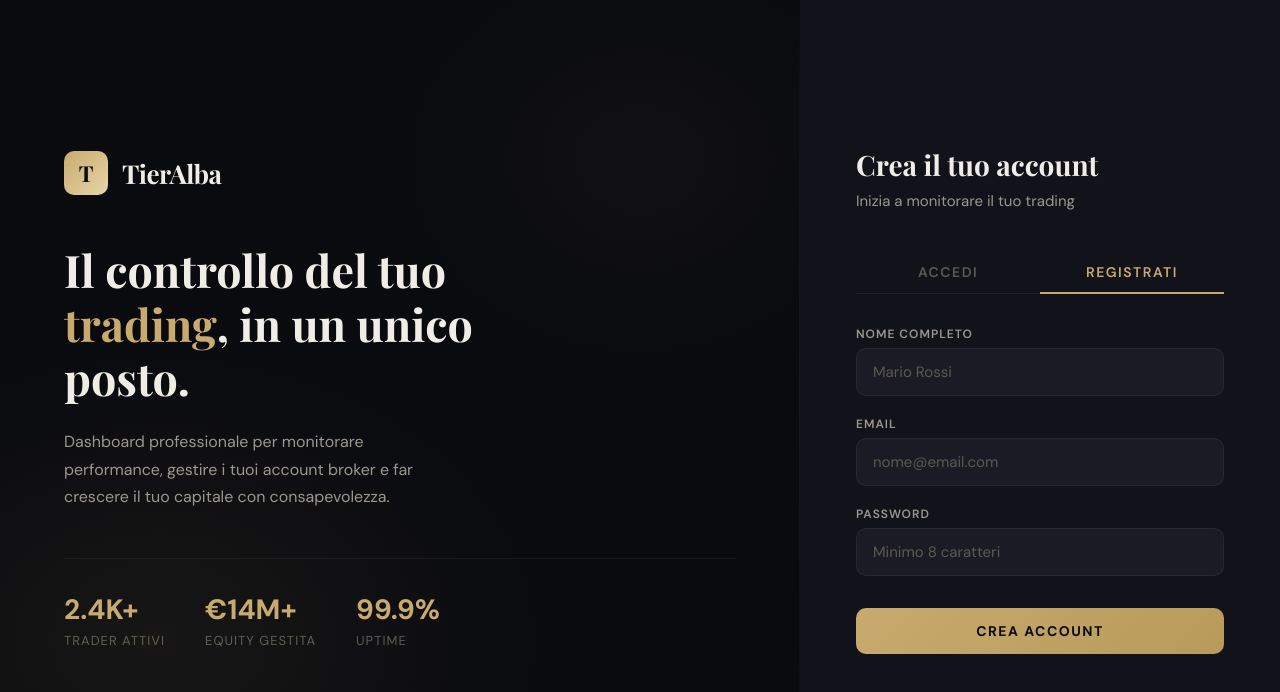
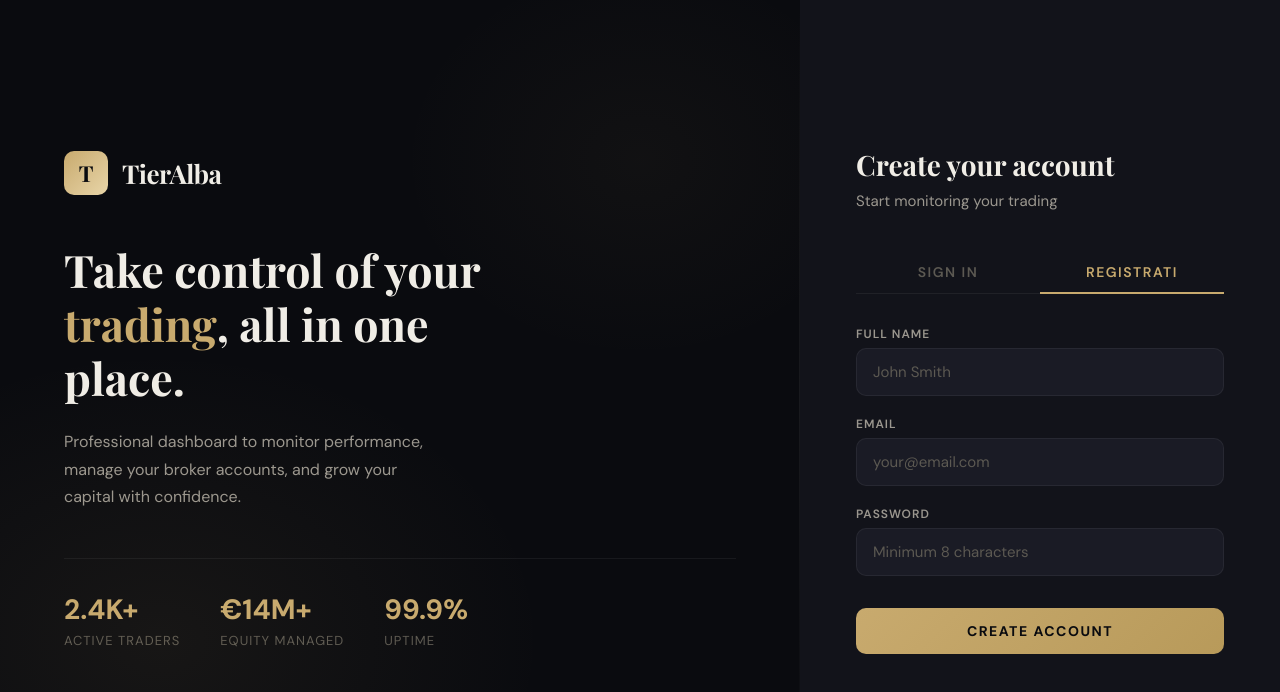
Before and after one commit to tieralba/tieralba-backend, a website: page public/login.html in a window 1280 px wide. Both pictures are taken after a click on the button "REGISTRATI". Drawn offline with nearby package versions, Linux system fonts and the light colour scheme.

Commit message:
Update login.html

```diff
--- a/public/login.html
+++ b/public/login.html
@@ -1,9 +1,9 @@
 <!DOCTYPE html>
-<html lang="it">
+<html lang="en">
 <head>
     <meta charset="UTF-8">
     <meta name="viewport" content="width=device-width, initial-scale=1.0">
-    <title>TierAlba — Accedi</title>
+    <title>TierAlba — Sign In</title>
     <link rel="preconnect" href="https://fonts.googleapis.com">
     <link href="https://fonts.googleapis.com/css2?family=DM+Sans:wght@400;500;600;700&family=Playfair+Display:wght@600;700&display=swap" rel="stylesheet">
     <style>
@@ -352,16 +352,16 @@
             <div class="brand-logo-mark">T</div>
             <div class="brand-logo-text">TierAlba</div>
         </div>
-        <h1 class="brand-headline">Il controllo del tuo <span>trading</span>, in un unico posto.</h1>
-        <p class="brand-sub">Dashboard professionale per monitorare performance, gestire i tuoi account broker e far crescere il tuo capitale con consapevolezza.</p>
+        <h1 class="brand-headline">Take control of your <span>trading</span>, all in one place.</h1>
+        <p class="brand-sub">Professional dashboard to monitor performance, manage your broker accounts, and grow your capital with confidence.</p>
         <div class="brand-stats">
             <div>
                 <div class="brand-stat-value">2.4K+</div>
-                <div class="brand-stat-label">Trader attivi</div>
+                <div class="brand-stat-label">Active traders</div>
             </div>
             <div>
                 <div class="brand-stat-value">€14M+</div>
-                <div class="brand-stat-label">Equity gestita</div>
+                <div class="brand-stat-label">Equity managed</div>
             </div>
             <div>
                 <div class="brand-stat-value">99.9%</div>
@@ -372,11 +372,11 @@
 
     <!-- Auth Side -->
     <div class="auth-panel">
-        <h2 class="auth-title">Bentornato</h2>
-        <p class="auth-subtitle">Accedi al tuo account o creane uno nuovo</p>
+        <h2 class="auth-title">Welcome back</h2>
+        <p class="auth-subtitle">Sign in to your account or create a new one</p>
 
         <div class="auth-tabs">
-            <button class="auth-tab active" onclick="switchTab('login')" id="tabLogin">Accedi</button>
+            <button class="auth-tab active" onclick="switchTab('login')" id="tabLogin">Sign In</button>
             <button class="auth-tab" onclick="switchTab('register')" id="tabRegister">Registrati</button>
         </div>
 
@@ -387,31 +387,31 @@
         <form id="loginForm" class="auth-form active" onsubmit="handleLogin(event)">
             <div class="form-group">
                 <label class="form-label">Email</label>
-                <input type="email" class="form-input" id="loginEmail" placeholder="nome@email.com" required>
+                <input type="email" class="form-input" id="loginEmail" placeholder="your@email.com" required>
             </div>
             <div class="form-group">
                 <label class="form-label">Password</label>
-                <input type="password" class="form-input" id="loginPassword" placeholder="La tua password" required>
+                <input type="password" class="form-input" id="loginPassword" placeholder="Your password" required>
             </div>
-            <button type="submit" class="btn-submit" id="loginBtn">Accedi</button>
-            <a href="#" class="forgot-link">Password dimenticata?</a>
+            <button type="submit" class="btn-submit" id="loginBtn">Sign In</button>
+            <a href="#" class="forgot-link">Forgot password?</a>
         </form>
 
         <!-- Register -->
         <form id="registerForm" class="auth-form" onsubmit="handleRegister(event)">
             <div class="form-group">
-                <label class="form-label">Nome completo</label>
-                <input type="text" class="form-input" id="regName" placeholder="Mario Rossi" required>
+                <label class="form-label">Full name</label>
+                <input type="text" class="form-input" id="regName" placeholder="John Smith" required>
             </div>
             <div class="form-group">
                 <label class="form-label">Email</label>
-                <input type="email" class="form-input" id="regEmail" placeholder="nome@email.com" required>
+                <input type="email" class="form-input" id="regEmail" placeholder="your@email.com" required>
             </div>
             <div class="form-group">
                 <label class="form-label">Password</label>
-                <input type="password" class="form-input" id="regPassword" placeholder="Minimo 8 caratteri" required minlength="8">
+                <input type="password" class="form-input" id="regPassword" placeholder="Minimum 8 characters" required minlength="8">
             </div>
-            <button type="submit" class="btn-submit" id="regBtn">Crea Account</button>
+            <button type="submit" class="btn-submit" id="regBtn">Create Account</button>
         </form>
     </div>
 
@@ -428,10 +428,10 @@
         document.getElementById('loginForm').classList.toggle('active', tab === 'login');
         document.getElementById('registerForm').classList.toggle('active', tab === 'register');
         // Update title
-        document.querySelector('.auth-title').textContent = tab === 'login' ? 'Bentornato' : 'Crea il tuo account';
+        document.querySelector('.auth-title').textContent = tab === 'login' ? 'Welcome back' : 'Create your account';
         document.querySelector('.auth-subtitle').textContent = tab === 'login'
-            ? 'Accedi al tuo account o creane uno nuovo'
-            : 'Inizia a monitorare il tuo trading';
+            ? 'Sign in to your account or create a new one'
+            : 'Start monitoring your trading';
         hideMessages();
     }
 
@@ -458,7 +458,7 @@
         const btn = document.getElementById('loginBtn');
         const orig = btn.textContent;
         btn.disabled = true;
-        btn.innerHTML = '<span class="spinner"></span>Accesso...';
+        btn.innerHTML = '<span class="spinner"></span>Signing in...';
 
         try {
             const res = await fetch(`${API_URL}/api/auth/login`, {
@@ -470,11 +470,11 @@
                 })
             });
             const data = await res.json();
-            if (!res.ok) throw new Error(data.error || 'Login fallito');
+            if (!res.ok) throw new Error(data.error || 'Login failed');
 
             localStorage.setItem('auth_token', data.token);
             localStorage.setItem('user_data', JSON.stringify(data.user));
-            showSuccess('Accesso effettuato! Reindirizzamento...');
+            showSuccess('Signed in! Redirecting...');
             setTimeout(() => { window.location.href = 'index.html'; }, 800);
         } catch (err) {
             showError(err.message);
@@ -490,7 +490,7 @@
         const btn = document.getElementById('regBtn');
         const orig = btn.textContent;
         btn.disabled = true;
-        btn.innerHTML = '<span class="spinner"></span>Registrazione...';
+        btn.innerHTML = '<span class="spinner"></span>Creating account...';
 
         try {
             const res = await fetch(`${API_URL}/api/auth/register`, {
@@ -503,11 +503,11 @@
                 })
             });
             const data = await res.json();
-            if (!res.ok) throw new Error(data.error || 'Registrazione fallita');
+            if (!res.ok) throw new Error(data.error || 'Registration failed');
 
             localStorage.setItem('auth_token', data.token);
             localStorage.setItem('user_data', JSON.stringify(data.user));
-            showSuccess('Account creato! Reindirizzamento...');
+            showSuccess('Account created! Redirecting...');
             setTimeout(() => { window.location.href = 'index.html'; }, 800);
         } catch (err) {
             showError(err.message);
```
